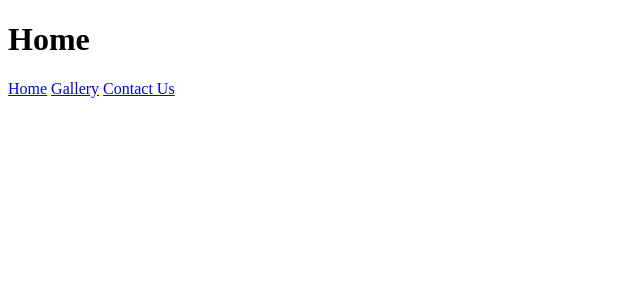
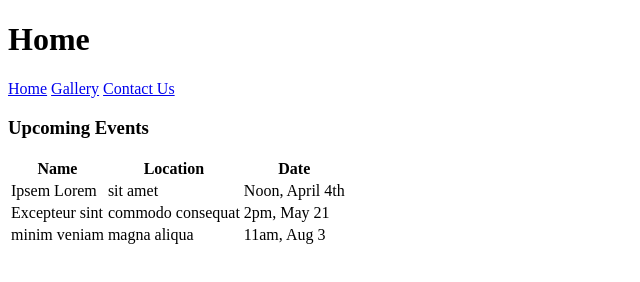
Before and after one commit to dallen1/Week-07-HTML, a plain HTML site: page index.html in a window 1280 px wide. Shown: the whole page, without its empty margins (0-640 px from the left). Drawn offline with Linux system fonts and the light colour scheme.

Commit message:
table added

```diff
--- a/index.html
+++ b/index.html
@@ -13,5 +13,30 @@
     <div class="top_nav">
         <a href="index.html">Home</a>&nbsp;<a href="gallery.html">Gallery</a>&nbsp;<a href="contact.html">Contact Us</a>
     </div>
+    <div class="events">
+        <h3>Upcoming Events</h3>
+        <table>
+            <tr>
+                <th>Name</th>
+                <th>Location</th>
+                <th>Date</th>
+            </tr>
+            <tr>
+                <td>Ipsem Lorem</td>
+                <td>sit amet</td>
+                <td>Noon, April 4th</td>
+            </tr>
+            <tr>
+                <td>Excepteur sint</td>
+                <td>commodo consequat</td>
+                <td>2pm, May 21</td>
+            </tr>
+            <tr>
+                <td>minim veniam</td>
+                <td>magna aliqua</td>
+                <td>11am, Aug 3</td>
+            </tr>
+        </table>
+    </div>
 </body>
 </html>
```
